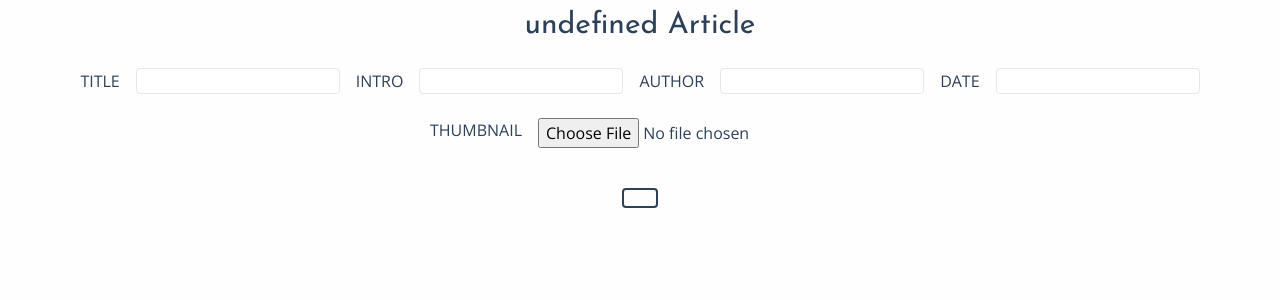
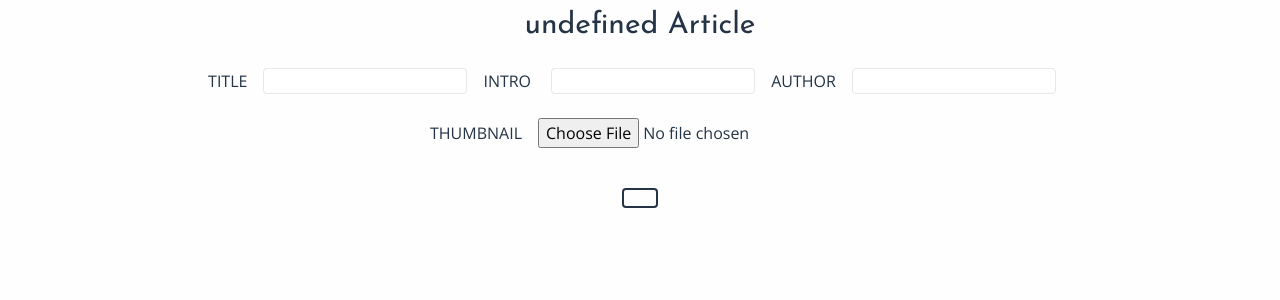
Before and after one commit to jacoberick/blog-app, a Next.js app: page /admin/ArticleShell in a window 1280 px wide. Shown: the top 300 px of the page. Built offline with nearby package versions, Linux system fonts and the light colour scheme; no server answers; the database is empty; a web font is replaced by a local one.

Commit message:
adding date to article created is now automatic on submit, [id] article publish date is now pulled from createdAt within the articles document in Firestore

```diff
--- a/pages/Store.js
+++ b/pages/Store.js
@@ -20,7 +20,7 @@ const Store = ({ children }) => {
 
   useEffect(() => {
     db.collection('articles')
-      .orderBy('unixEpoch', 'desc')
+      .orderBy('createdAt', 'desc')
       .onSnapshot((snap) => {
         let articleList = snap.docs.map((doc) => ({
           id: doc.id,
@@ -31,20 +31,10 @@ const Store = ({ children }) => {
         let grabFeature = articleList.find((a) => a.featured === true) || null;
         setFeatured(grabFeature);
       });
-
-    db.collection('art')
-      .orderBy('unixEpoch')
-      .onSnapshot((snap) => {
-        let artCollection = snap.docs.map((doc) => ({
-          id: doc.id,
-          ...doc.data(),
-        }));
-        setArt(artCollection);
-      });
   }, []);
 
   return (
-    <Context.Provider value={{ articles, featured, art, loggedIn }}>
+    <Context.Provider value={{ articles, featured, loggedIn }}>
       {children}
     </Context.Provider>
   );
--- a/pages/admin/ArticleShell.js
+++ b/pages/admin/ArticleShell.js
@@ -17,6 +17,7 @@ const ArticleShell = ({ operation, article, setArticle, handleSubmit }) => {
       <form onSubmit={(e) => handleSubmit(e)}>
         <div id="top" className="flex justify-center">
           <div className="mb-6">
+            <label>
               TITLE
               <input
                 defaultValue={article && article.title ? article.title : ''}
@@ -27,9 +28,11 @@ const ArticleShell = ({ operation, article, setArticle, handleSubmit }) => {
                   setArticle({ ...article, title: e.target.value })
                 }
               />
+            </label>
           </div>
           <div>
-            INTRO
+            <label>
+              INTRO{' '}
               <input
                 defaultValue={article && article.intro ? article.intro : ''}
                 className="border ml-4 mr-4 rounded"
@@ -39,8 +42,10 @@ const ArticleShell = ({ operation, article, setArticle, handleSubmit }) => {
                   setArticle({ ...article, intro: e.target.value })
                 }
               />
+            </label>
           </div>
           <div>
+            <label>
               AUTHOR
               <input
                 value={article && article.author ? article.author : ''}
@@ -51,19 +56,11 @@ const ArticleShell = ({ operation, article, setArticle, handleSubmit }) => {
                   setArticle({ ...article, author: e.target.value })
                 }
               />
-          </div>
-          <div>
-            DATE
-            <input
-              defaultValue={article && article.date ? article.date : ''}
-              className="border ml-4 rounded"
-              type="text"
-              name="date"
-              onChange={(e) => setArticle({ ...article, date: e.target.value })}
-            />
+            </label>
           </div>
         </div>
         <div className="flex justify-center">
+          <label>
             THUMBNAIL
             <input
               type="file"
@@ -73,6 +70,7 @@ const ArticleShell = ({ operation, article, setArticle, handleSubmit }) => {
               }
               className="mb-6 ml-4"
             />
+          </label>
         </div>
         {/* Conditional render based on renderMCE that takes place in useEffect */}
         {renderMCE && (
--- a/pages/admin/create/article.js
+++ b/pages/admin/create/article.js
@@ -3,21 +3,22 @@ import { Editor } from '@tinymce/tinymce-react';
 import { db, storage } from '../../../config/fire-conf';
 import { v4 as uuidv4 } from 'uuid';
 import ArticleShell from '../ArticleShell';
+import { useRouter } from 'next/router';
+import dayjs from 'dayjs';
 
 const CreateArticle = () => {
+  const router = useRouter();
   const [article, setArticle] = useState({
     title: '',
     intro: '',
     author: '',
-    date: '',
     thumbnail: null,
     content: '',
-    unixEpoch: null,
   });
 
   const handleCreateSubmit = async (e) => {
     e.preventDefault();
-    let newArticle = { ...article, createdAt: Date.now() };
+    let newArticle = { ...article, createdAt: dayjs().format() };
 
     if (article.thumbnail) {
       await storage
@@ -35,6 +36,7 @@ const CreateArticle = () => {
       .set(newArticle)
       .then(() => {
         alert('Article saved!');
+        router.push('/');
       })
       .catch((error) => {
         alert('Sorry, there was an error! Check the console.');
--- a/pages/admin/update/article/[id].js
+++ b/pages/admin/update/article/[id].js
@@ -4,7 +4,6 @@ import { useContext, useEffect, useState } from 'react';
 import { Context } from '../../../Store';
 import Header from '../../../../components/header';
 import { db, storage } from '../../../../config/fire-conf';
-import { v4 as uuidv4 } from 'uuid';
 import dayjs from 'dayjs';
 
 const UpdateArticle = () => {
--- a/pages/articles/[id].js
+++ b/pages/articles/[id].js
@@ -4,11 +4,20 @@ import Link from 'next/link';
 import { useContext } from 'react';
 import { Context } from '../Store';
 import { useRouter } from 'next/router';
+import dayjs from 'dayjs';
 
 const buttonStyle =
   'w-32 border-2 border-main p-2 rounded hover:text-white transition duration-150 focus:outline-none';
 
-const Article = ({ id, title, content, thumbnail, intro, author, date }) => {
+const Article = ({
+  id,
+  title,
+  content,
+  thumbnail,
+  intro,
+  author,
+  createdAt,
+}) => {
   let { loggedIn } = useContext(Context);
   const router = useRouter();
 
@@ -67,10 +76,11 @@ const Article = ({ id, title, content, thumbnail, intro, author, date }) => {
 
           <div id="info" className="w-full mt-12 m775:text-sm">
             <p className="font-bold m-0">By {author}</p>
-            <p>Published {date}</p>
+            <p>Published {dayjs(createdAt).format('MM.DD.YYYY')}</p>
           </div>
           <div
-            className="text-xl m775:text-lg m550:text-base"
+            id="articleContent"
+            className="text-xl m775:text-lg m550:text-base mb-5"
             dangerouslySetInnerHTML={{ __html: content }}
           ></div>
         </div>
@@ -97,9 +107,9 @@ export const getServerSideProps = async ({ query }) => {
       title: content.title,
       intro: content.intro,
       author: content.author,
-      date: content.date,
       thumbnail: content.thumbnail,
       content: content.content,
+      createdAt: content.createdAt,
     },
   };
 };
--- a/styles/global.css
+++ b/styles/global.css
@@ -17,7 +17,7 @@ a {
 
 body::-webkit-scrollbar {
   width: 0.75rem;
-  background-color: #384e6b;
+  background-color: #243345;
 }
 
 body::-webkit-scrollbar-track {
--- a/tailwind.config.js
+++ b/tailwind.config.js
@@ -22,16 +22,16 @@ module.exports = {
         featured: ['Castoro', 'serif'],
       },
       colors: {
-        main: '#2E4057',
+        main: '#243345',
         white: '#f9f9f9',
-        highlight: '#DA3A2F',
+        highlight: '#dc2626',
         background: '#fefefe',
         text: '#243345',
         grey: '#b8b8b8',
       },
       boxShadow: {
         dropDown: '2px 2px 5px rgba(46, 64, 87, 0.81)',
-        burgerMenu: '-5px 0 5px rgba(46, 64, 87, 0.81)',
+        burgerMenu: '-5px 0 5px #0e3036',
       },
       height: {
         header: '4.25rem',
```
Lines whose indentation alone changed are shown as unchanged.
